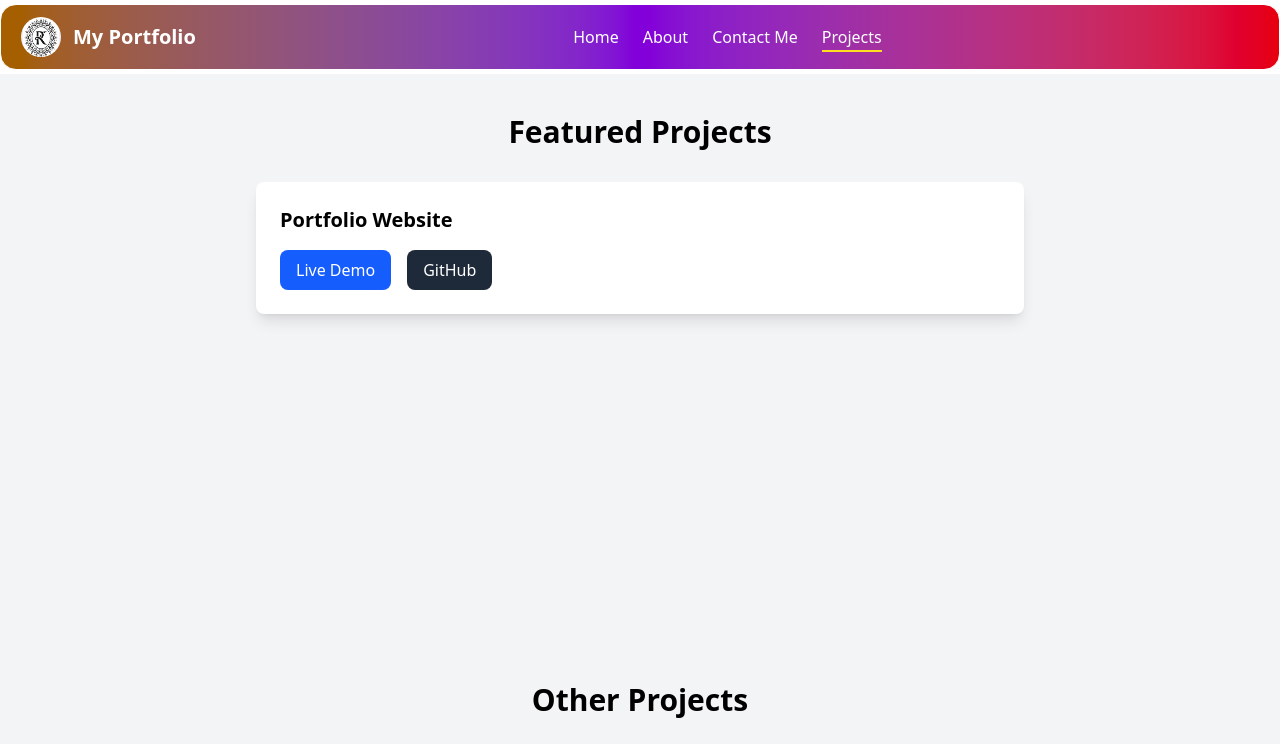
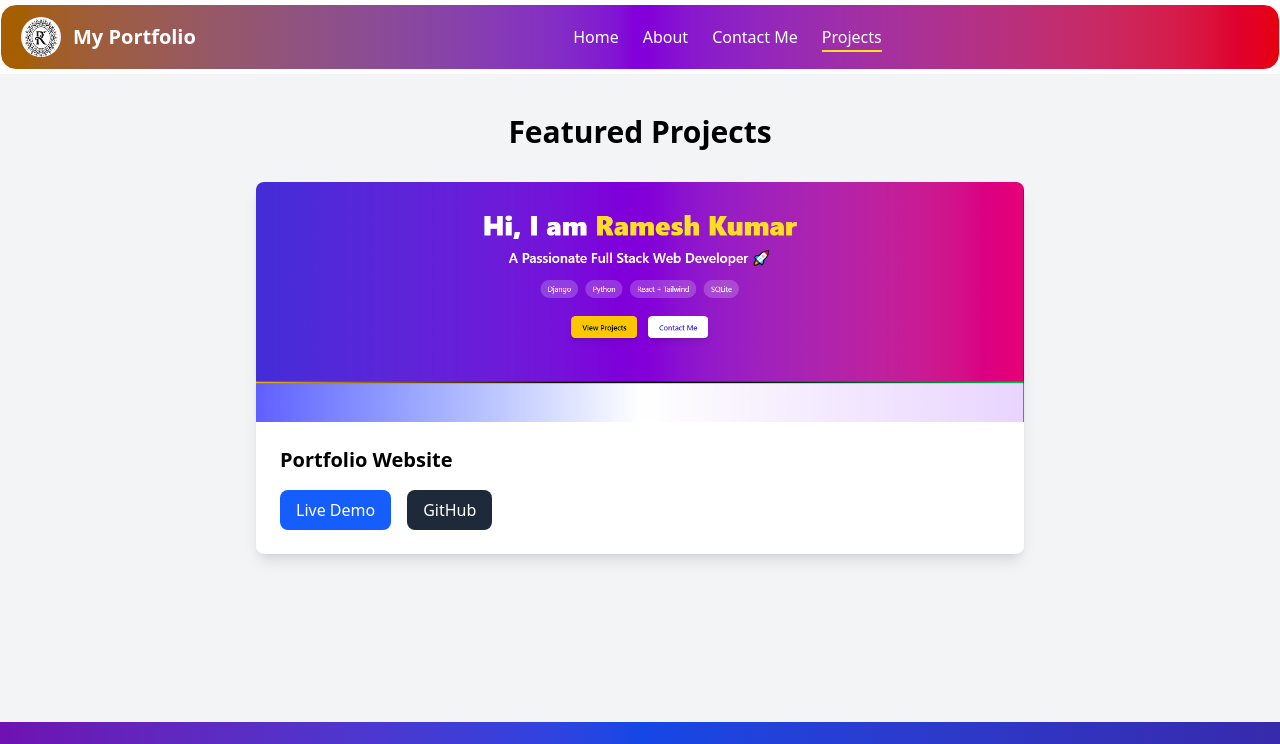
Before and after one commit to RameshkumarSonani/Ramesh-portfolio, a React (Vite) app: page /projects in a window 1280 px wide. Shown: the top 744 px of the page. Built offline with nearby package versions, Linux system fonts and the light colour scheme.

Commit message:
Added 2.PNG image

```diff
--- a/src/components/HeroSection.jsx
+++ b/src/components/HeroSection.jsx
@@ -23,7 +23,7 @@ export default function HeroSection() {
           transition={{ duration: 1, delay: 0.5 }}
           className="text-2xl md:text-3xl font-semibold mb-8"
         >
-          A Passionate Full Stack Web Developer
+          A Passionate Full Stack Developer
         </motion.h2>
 
         {/* Skill Badges */}
--- a/src/components/Projects.jsx
+++ b/src/components/Projects.jsx
@@ -14,7 +14,7 @@ const carouselProjects = [
       title: "Portfolio Website",
       desc: "Personal portfolio built with React, Tailwind, and Django backend.",
       img: "/Projects/portfolio.png",
-      demo: "https://yourdemo.com/portfolio",
+      demo: "https://ramesh-portfolio-chi.vercel.app/",
       github: "https://github.com/yourrepo/portfolio",
     },
     {
@@ -81,9 +81,9 @@ function Projects() {
               }`}
             >
               <div className="bg-white rounded-lg shadow-lg overflow-hidden">
-                {project.image && (
+                {project.img && (
                   <img
-                    src={project.image}
+                    src={project.img}
                     alt={project.title}
                     className="w-full h-60 object-cover"
                   />
@@ -114,7 +114,7 @@ function Projects() {
         </div>
       </div>
 
-      {/* 📦 Small Projects Section */}
+      {/* 📦 Small Projects Section
       <div>
         <h2 className="text-3xl font-bold text-center mb-8">Other Projects</h2>
         <div className="grid grid-cols-1 md:grid-cols-3 gap-6">
@@ -153,7 +153,7 @@ function Projects() {
             </div>
           ))}
         </div>
-      </div>
+      </div> */}
     </div>
   );
 }
```
